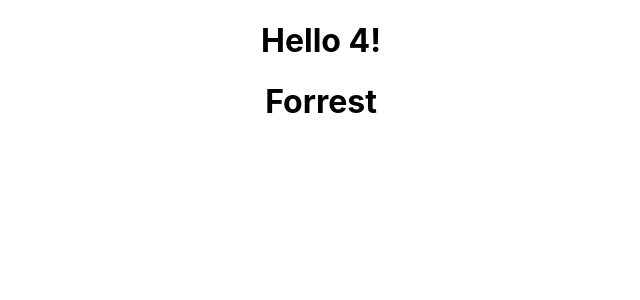
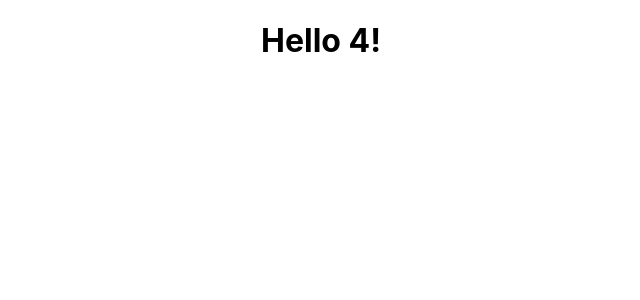
Before and after one commit to forrestmorrison/learn-react-in-x-minutes, a React (Create React App) app: page / in a window 1280 px wide. Shown: the top 300 px of the page, without its empty margins (319-959 px from the left). Built offline with nearby package versions, Linux system fonts and the light colour scheme.

Commit message:
added origin repo for new react app

```diff
--- a/src/App.js
+++ b/src/App.js
@@ -3,21 +3,11 @@ import './App.css';
 const App = () => {
 
   const name = 'Forrest';
-  const isNameShowing = true;
+  const isUserLoggedIn = true;
 
   return (
     <div className="App">
       <h1>Hello {2 + 2}!</h1>
-      {name ? (
-        <>
-          <h1>{name}</h1>
-        </>
-      ) : (
-        <>
-          <h1>name</h1>
-          <h2>There is no name</h2>
-        </>
-      )}
     </div>
   );
 }
```
